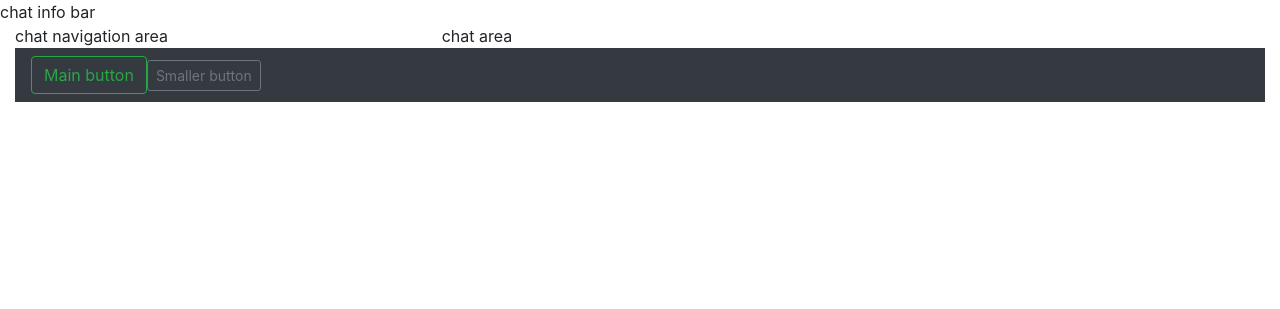
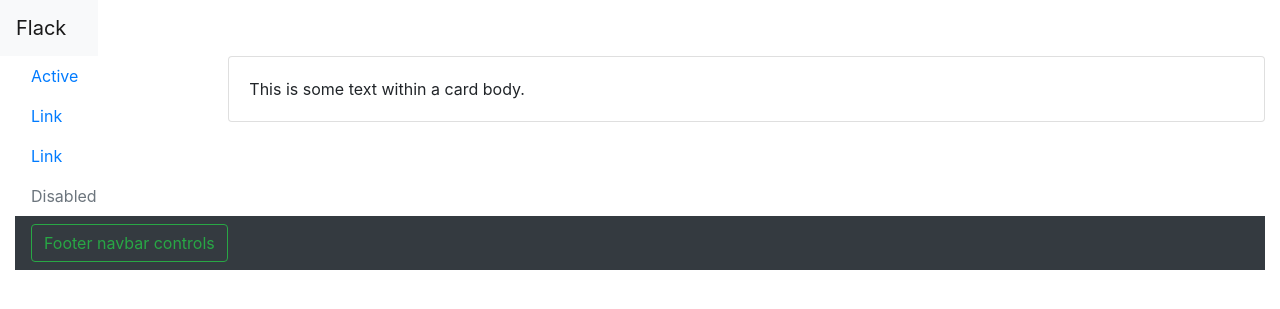
Before and after one commit to siorm2310/CS50_Project2, a Flask app: page / in a window 1280 px wide. Shown: the top 309 px of the page. Run offline with Flask 2, Linux system fonts and the light colour scheme; some libraries are stand-ins or nearby versions.

Commit message:
added elements to chatroom.html

```diff
--- a/templates/chatroom.html
+++ b/templates/chatroom.html
@@ -1,38 +1,57 @@
 {% extends "layout.html" %}
+{% block title %} chat area {% endblock %}
 
-{% block title %}
-chat area
+{% block head_elements %}
+<script src="/static/chatroom.js"></script>
+<link rel="stylesheet" type="text/css" href="/static/style_chatroom.css" />
 {% endblock %}
 
-{% block head_elements %}
-
-{% endblock %}
-<script src="/static/chatroom.js"></script>
-<link rel="stylesheet" type="text/css" href="/static/style_chatroom.css">
 {% block body %}
-
 
 <div class="container-fluid">
   <div class="row">
     <header>
-            chat info bar
+      <nav class="navbar navbar-light bg-light">
+        <a class="navbar-brand" href="#">
+          <!-- <img src="/docs/4.4/assets/brand/bootstrap-solid.svg" width="30" height="30" class="d-inline-block align-top" alt=""> -->
+          Flack
+        </a>
+      </nav>
     </header>
   </div>
 
   <div class="row">
-        <div class="col-4">
-            chat navigation area
+    <div class="col-2">
+      <ul class="nav flex-column">
+        <li class="nav-item">
+          <a class="nav-link active" href="#">Active</a>
+        </li>
+        <li class="nav-item">
+          <a class="nav-link" href="#">Link</a>
+        </li>
+        <li class="nav-item">
+          <a class="nav-link" href="#">Link</a>
+        </li>
+        <li class="nav-item">
+          <a class="nav-link disabled" href="#" tabindex="-1" aria-disabled="true">Disabled</a>
+        </li>
+      </ul>
     </div>
-        <div class="col-8">
-            chat area
+    <div class="col-10">
+      <div class="card">
+        <div class="card-body" id = "chatArea">
+          This is some text within a card body.
+        </div>
+      </div>
     </div>
   </div>
 
   <footer>
     <nav class="navbar navbar-dark bg-dark">
       <form class="form-inline">
-                    <button class="btn btn-outline-success" type="button">Main button</button>
-                    <button class="btn btn-sm btn-outline-secondary" type="button">Smaller button</button>
+        <button class="btn btn-outline-success" type="button">
+          Footer navbar controls
+        </button>
       </form>
     </nav>
   </footer>
```
Lines whose indentation alone changed are shown as unchanged.
